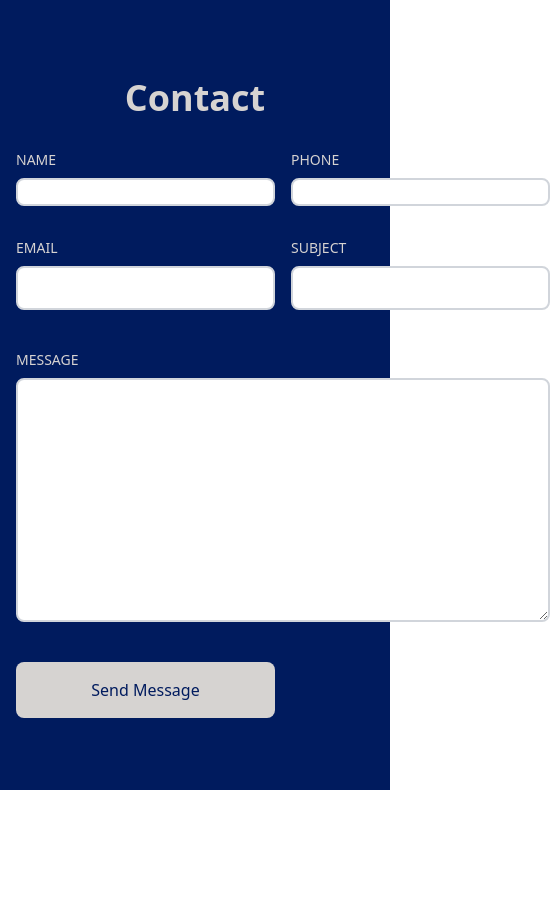
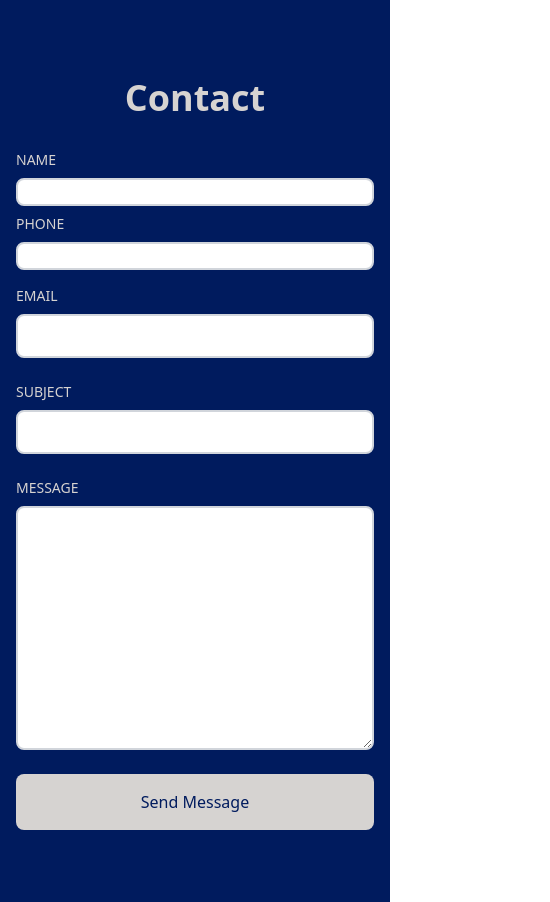
Before and after one commit to ahmednassar855/new-Portfolio-jan, a React (Vite) app: page / in a window 390 px wide. Shown: the part 5760-6662 px from the top of the page, 550 px wide, since content can reach past the window. Before the commit the page ends 6550 px from the top, so only its background shows below. Built offline with nearby package versions, Linux system fonts and the light colour scheme.

Commit message:
Update Contact.jsx

```diff
--- a/src/componenets/Contact/Contact.jsx
+++ b/src/componenets/Contact/Contact.jsx
@@ -5,13 +5,13 @@ const Contact = () => {
     let { switchTheme  } = useContext(SwitchThemeContext);
   return (
     <div id='contact' className={switchTheme ? "" : "bg-[#001b5e]"}>
-        <div className='max-w-[1040px] m-auto md:pl-20 p-4 py-16'>
+        <div className='max-w-[1040px] sm:w-full m-auto md:pl-20 p-4 py-16'>
         <h1 className={switchTheme ? 'py-4 text-4xl font-bold text-center text-[#001b5e]' :'py-4 text-4xl font-bold text-center text-stone-300'}>
         Contact
        </h1>
        <form action="" method='POST' encType='multipart/form-data' className={switchTheme ? "text-[#001b5e]" : "text-stone-300"}>
-        <div className='grid md:grid-cols-2 gap-4 w-full py-2'>
-            <div className='flex flex-col'>
+        <div className='md:grid md:grid-cols-2 gap-4 w-full py-2'>
+            <div className='flex flex-col md:flex-g'>
                 <label htmlFor="name" className='uppercase text-sm py-2'>Name</label>
                 <input type="text" name='name'id='name' className='border-2 rounded-lg flex border-gray-300 '/>
             </div>
```
